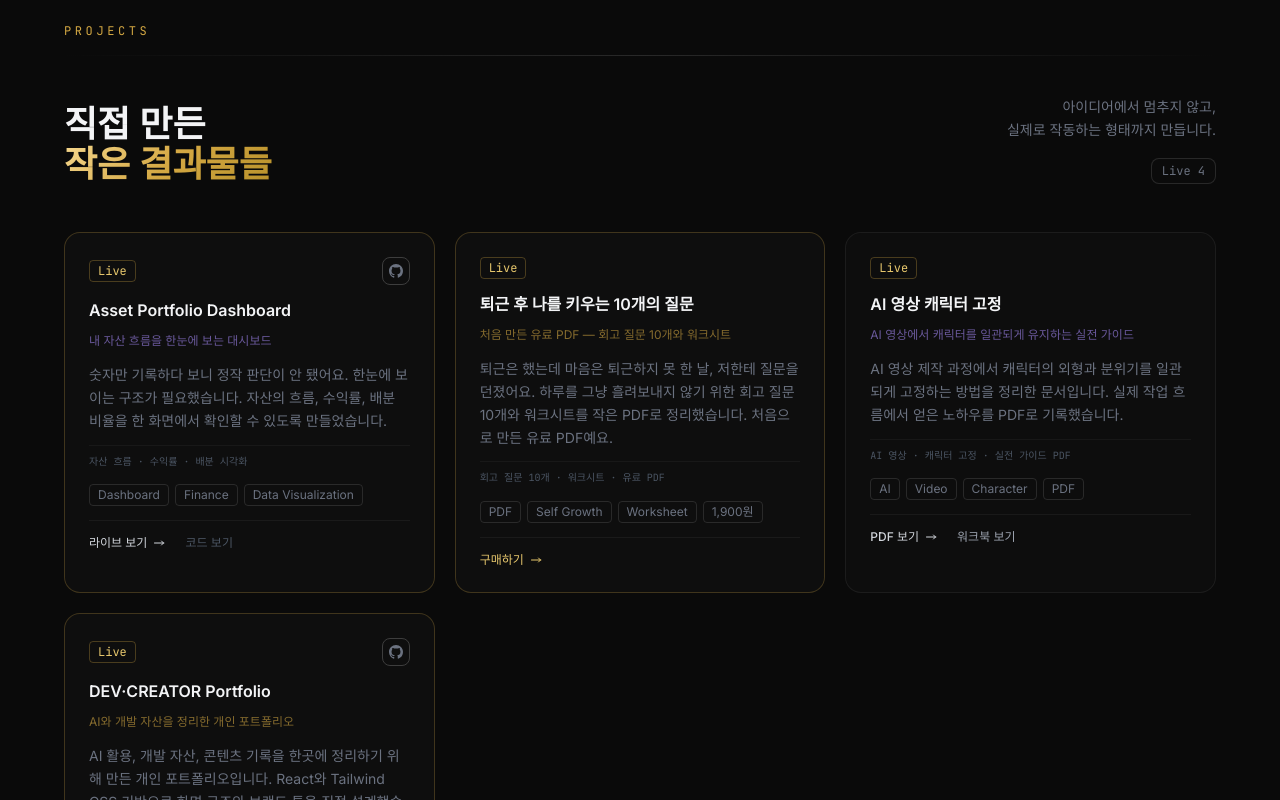
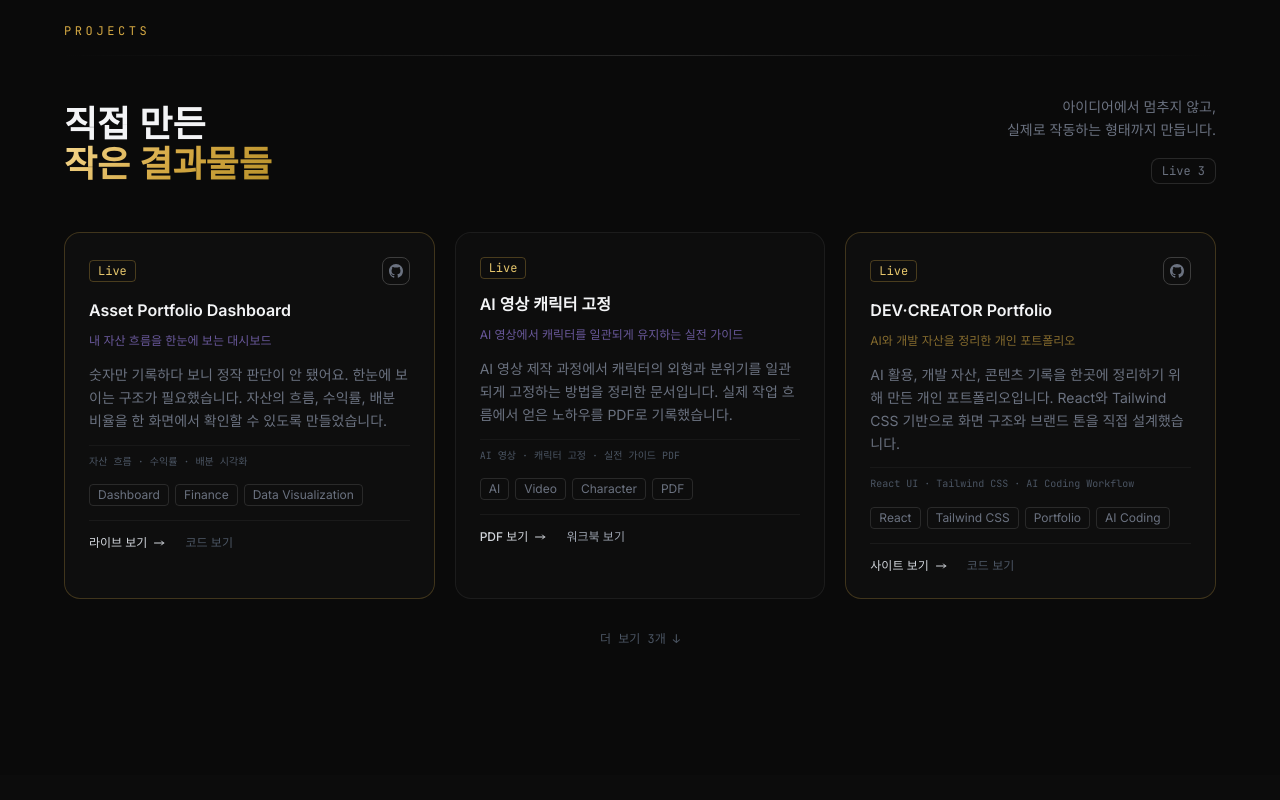
Before and after one commit to gustj369/portfolio, a React (Vite) app: page / in a window 1280 px wide. Shown: the part 1831-2631 px from the top of the page. Built offline with nearby package versions, Linux system fonts and the light colour scheme.

Commit message:
Remove 퇴근 후 나를 키우는 10개의 질문 프로젝트 카드
Co-Authored-By: Claude Sonnet 4.6 <noreply@anthropic.com>

```diff
--- a/src/data/projects.js
+++ b/src/data/projects.js
@@ -76,20 +76,6 @@ export const projects = [
     demo: null,
     demoLabel: "GitHub 보기",
     color: "gold",
-  },
-  {
-    title: "퇴근 후 나를 키우는 10개의 질문",
-    status: "Live",
-    sublabel: "처음 만든 유료 PDF — 회고 질문 10개와 워크시트",
-    description:
-      "퇴근은 했는데 마음은 퇴근하지 못 한 날, 저한테 질문을 던졌어요. 하루를 그냥 흘려보내지 않기 위한 회고 질문 10개와 워크시트를 작은 PDF로 정리했습니다. 처음으로 만든 유료 PDF예요.",
-    keyBuild: "회고 질문 10개 · 워크시트 · 유료 PDF",
-    tags: ["PDF", "Self Growth", "Worksheet", "1,900원"],
-    github: null,
-    demo: "https://litt.ly/94hyeonseo/sale/qUbQ2o8/sale/BzCOMCR",
-    demoLabel: "구매하기",
-    color: "gold",
-    featured: true,
   },
   {
     title: "AI 영상 캐릭터 고정",
```
